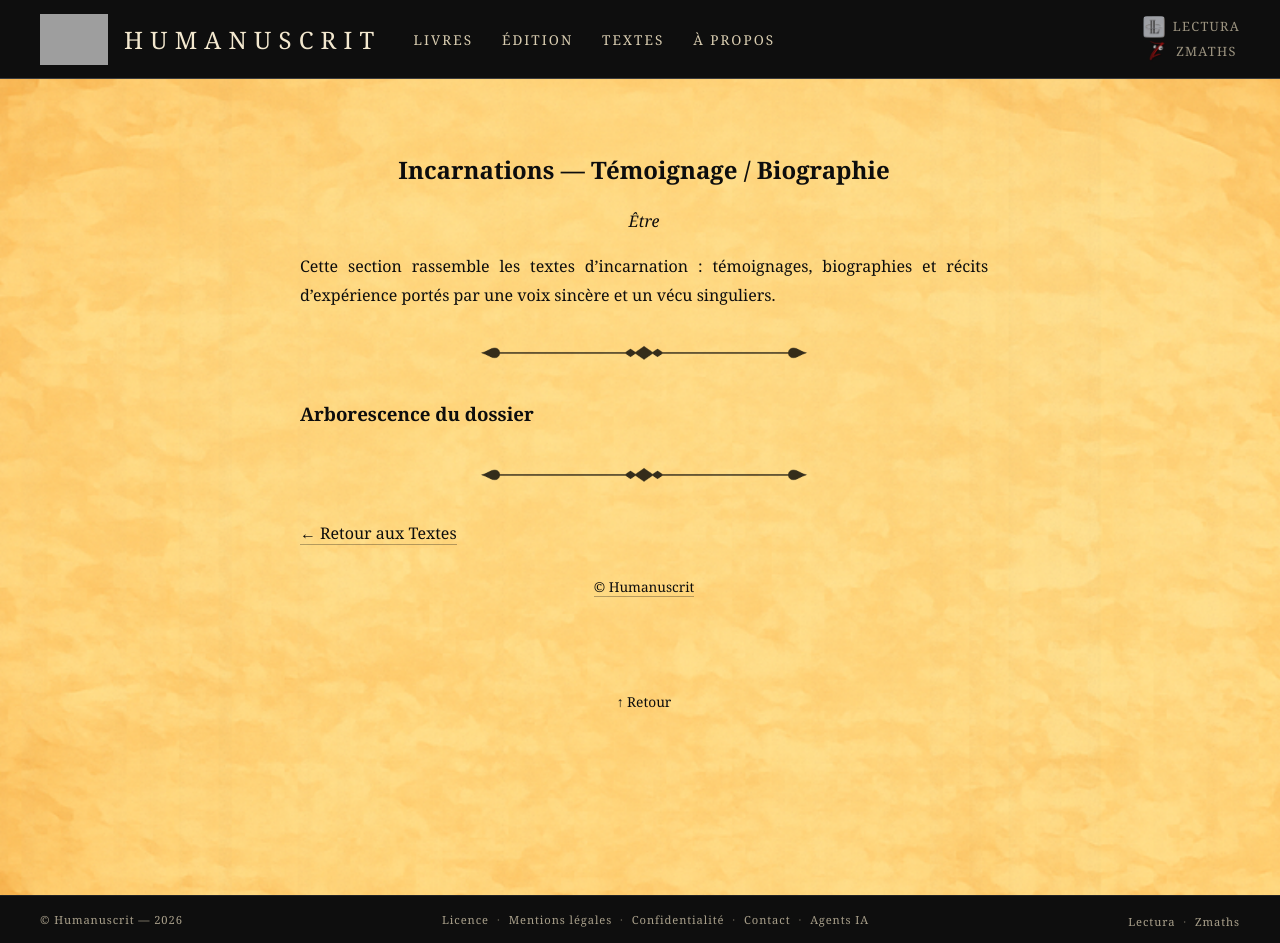
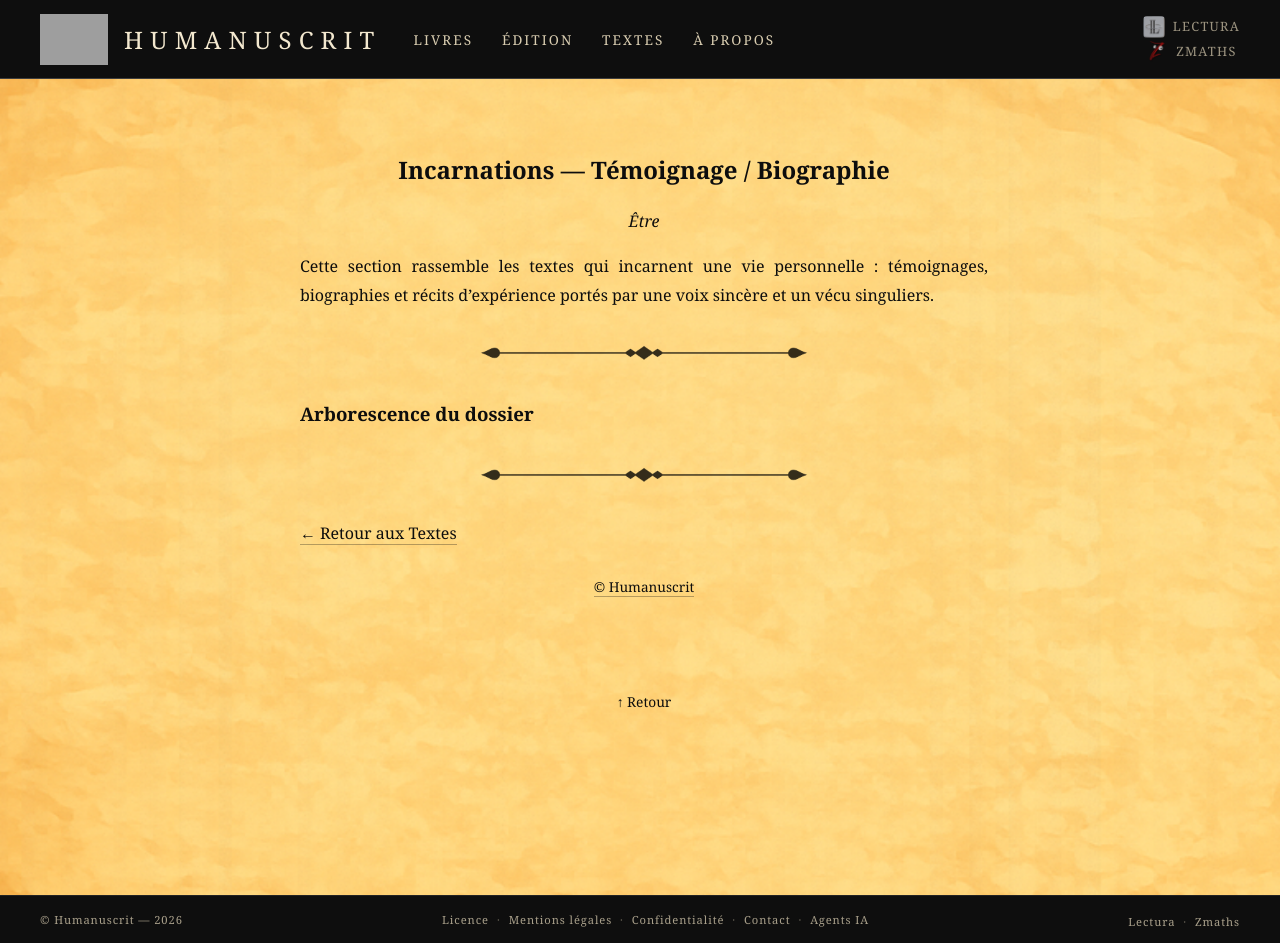
Before and after one commit to maxcarriere/humanuscrit, a Jekyll site: the page built from textes/temoignages-personnel/index.md, in a window 1280 px wide and 943 px high. Built offline with Jekyll 4.4.1, drawn with Linux system fonts in a browser that asks for light colours; grey boxes are pictures that could not be loaded.

Commit message:
Incarnations : retour à « textes qui incarnent une vie personnelle »
Co-Authored-By: Claude Opus 4.6 <noreply@anthropic.com>

```diff
--- a/textes/temoignages-personnel/index.md
+++ b/textes/temoignages-personnel/index.md
@@ -3,7 +3,7 @@ title: Incarnations — Témoignage / Biographie
 ---
 *Être*
 
-Cette section rassemble les textes d'incarnation : témoignages, biographies et récits d'expérience portés par une voix sincère et un vécu singuliers.
+Cette section rassemble les textes qui incarnent une vie personnelle : témoignages, biographies et récits d'expérience portés par une voix sincère et un vécu singuliers.
 
 ---
 
```
